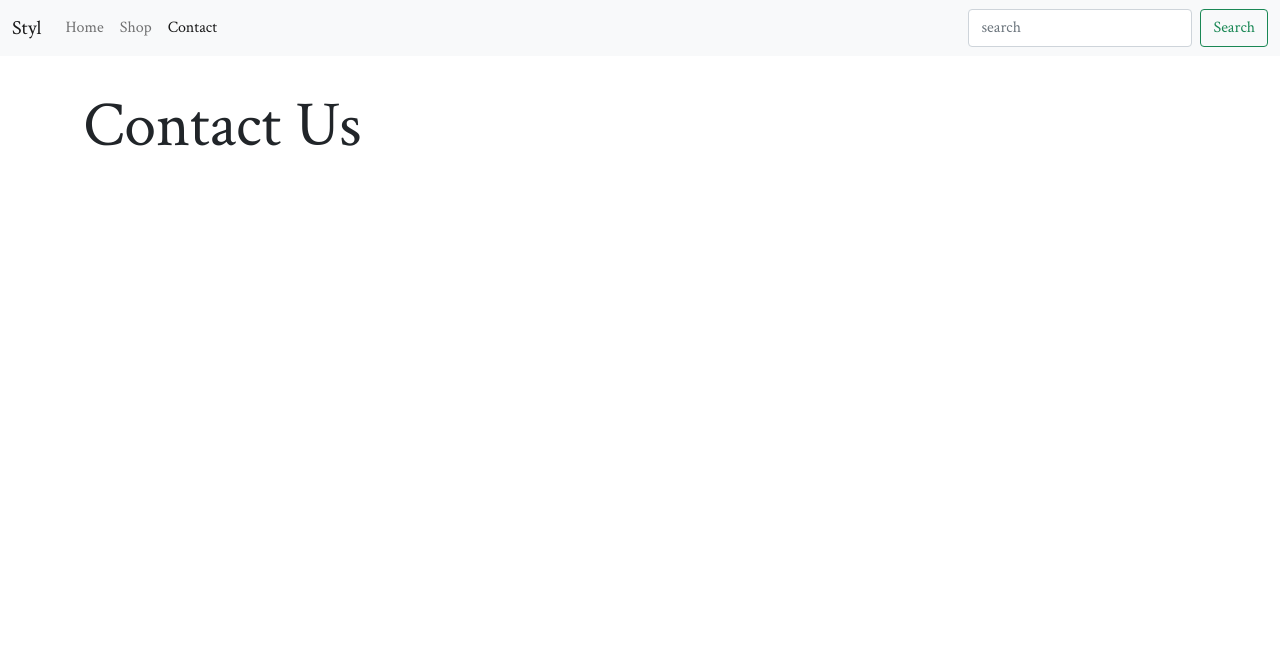
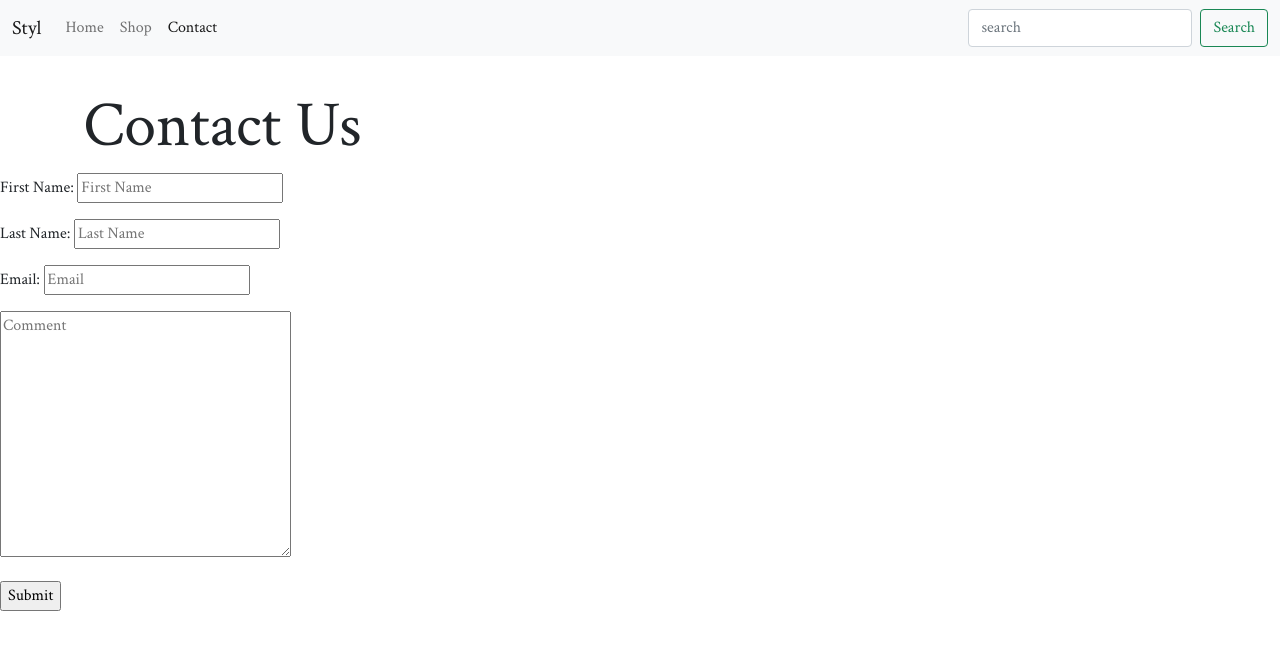
Before and after one commit to zsolt-nagy/home-decor, a plain HTML site: page contact.html in a window 1280 px wide. Drawn offline with nearby package versions, Linux system fonts and the light colour scheme; files that its build step writes are made by us from their sources.

Commit message:
added elemetns for form

```diff
--- a/contact.html
+++ b/contact.html
@@ -44,6 +44,27 @@
           <main>
             <h1>Contact Us</h1>
 
+            <form action="">
+              <p>
+                <label for="name">First Name:</label>
+                  <input type="text" placeholder="First Name">
+              </p>
+              <p>
+                <label for="name">Last Name:</label>
+                  <input type="text" placeholder="Last Name">
+              </p>
+              <p>
+                <label for="name">Email:</label>
+                  <input type="email" placeholder="Email">
+              </p>
+              <p>
+                  <textarea name="comment" id="" cols="30" rows="10" placeholder="Comment"></textarea>
+              </p>
+              <p>
+                  <input type="submit" placeholder="Email">
+              </p>
+
+            </form>
           </main>
 
 
```
